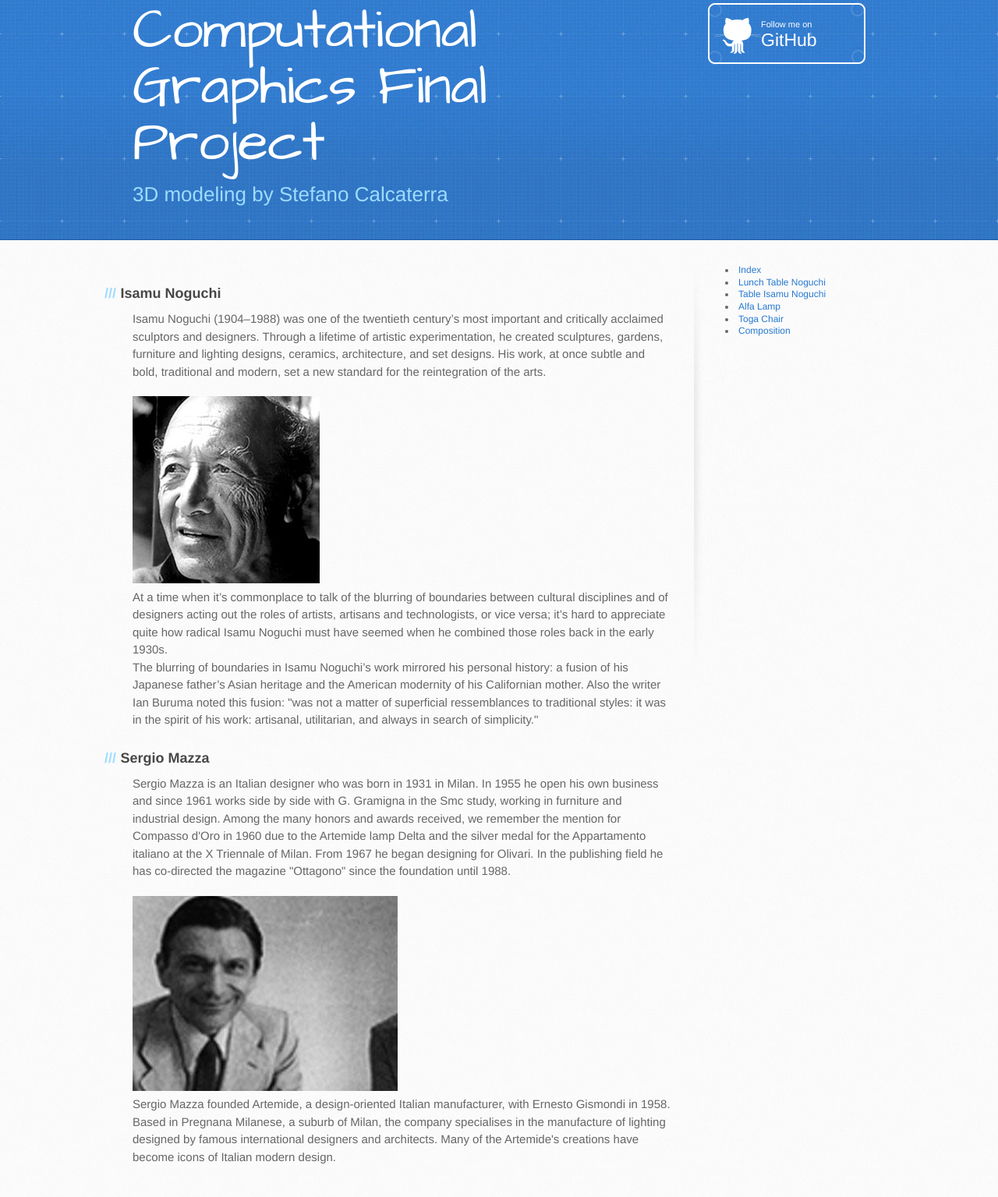
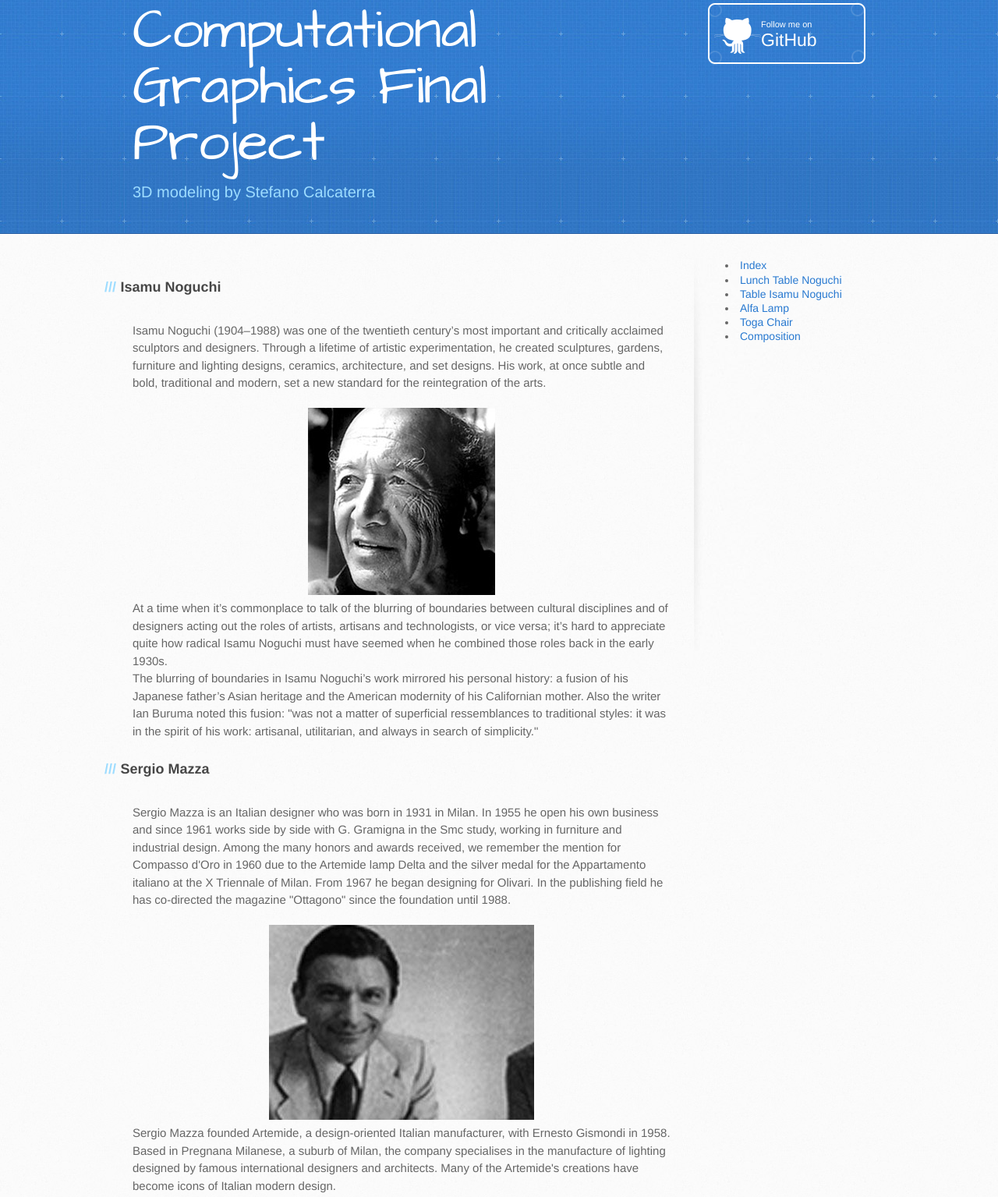
Before and after one commit to sjcalcky/sjcalcky.github.io, a plain HTML site: page CG_final_project/index.html in a window 1280 px wide. Shown: the part 37-1572 px from the top of the page at 78% size. Drawn offline with Linux system fonts and the light colour scheme.

Commit message:
modifiche css

```diff
--- a/CG_final_project/index.html
+++ b/CG_final_project/index.html
@@ -31,17 +31,17 @@
         <section id="main-content">
 
           <h3><span class="octicon octicon-link"></span>Isamu Noguchi</h3>
-
+            <br/>
             <p>Isamu Noguchi (1904–1988) was one of the twentieth century’s most important and critically acclaimed sculptors and designers.  Through a lifetime of artistic experimentation, he created sculptures, gardens, furniture and lighting designs, ceramics, architecture, and set designs.  His work, at once subtle and bold, traditional and modern, set a new standard for the reintegration of the arts.</p>
-            <img src="images/noguchi.jpg">
+            <center><img src="images/noguchi.jpg"></center>
             <p>At a time when it’s commonplace to talk of the blurring of boundaries between cultural disciplines and of designers acting out the roles of artists, artisans and technologists, or vice versa; it’s hard to appreciate quite how radical Isamu Noguchi must have seemed when he combined those roles back in the early 1930s. <br/>The blurring of boundaries in Isamu Noguchi’s work mirrored his personal history: a fusion of his Japanese father’s Asian heritage and the American modernity of his Californian mother. Also the writer Ian Buruma noted this fusion: "was not a matter of superficial ressemblances to traditional styles: it was in the spirit of his work: artisanal, utilitarian, and always in search of simplicity."</p>
 
 
 
           <h3><span class="octicon octicon-link"></span>Sergio Mazza</h3>
-
+            <br/>
             <p>Sergio Mazza is an Italian designer who was born in 1931 in Milan. In 1955 he open his own business and since 1961 works side by side with G. Gramigna in the Smc study, working in furniture and industrial design. Among the many honors and awards received, we remember the mention for Compasso d'Oro in 1960 due to the Artemide lamp Delta and the silver medal for the Appartamento italiano at the X Triennale of Milan. From 1967 he began designing for Olivari. In the publishing field he has co-directed the magazine "Ottagono" since the foundation until 1988.</p>
-            <img src="images/mazza.jpg">
+            <center><img src="images/mazza.jpg"></center>
             <p>Sergio Mazza founded Artemide, a design-oriented Italian manufacturer, with Ernesto Gismondi in 1958. Based in Pregnana Milanese, a suburb of Milan, the company specialises in the manufacture of lighting designed by famous international designers and architects. Many of the Artemide's creations have become icons of Italian modern design.  </p>
 
 
--- a/CG_final_project/stylesheets/stylesheet.css
+++ b/CG_final_project/stylesheets/stylesheet.css
@@ -82,7 +82,7 @@ header h1 {
 }
 
 header h2 {
-  font-size: 26px;
+  font-size: 20px;
   color: #9ddcff;
   font-weight: normal;
   line-height: 1.3;
@@ -117,7 +117,7 @@ aside#sidebar {
   min-height: 504px;
   float: right;
   background: transparent url(../images/sidebar-bg.jpg) 0 0 no-repeat;
-  font-size: 12px;
+  font-size: 14px;
   line-height: 1.3;
 }
 
```
